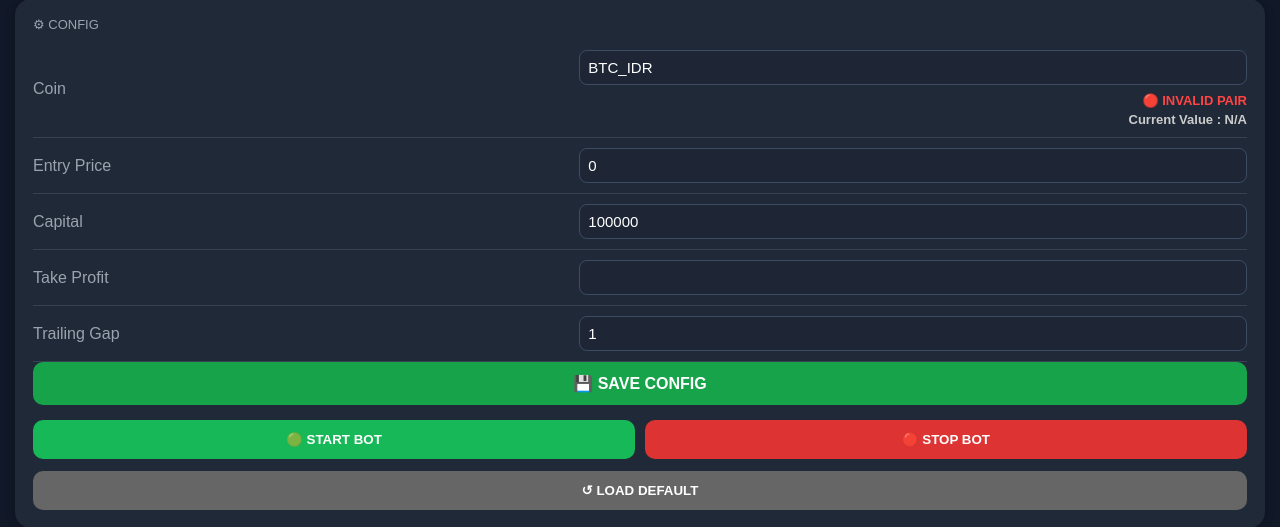
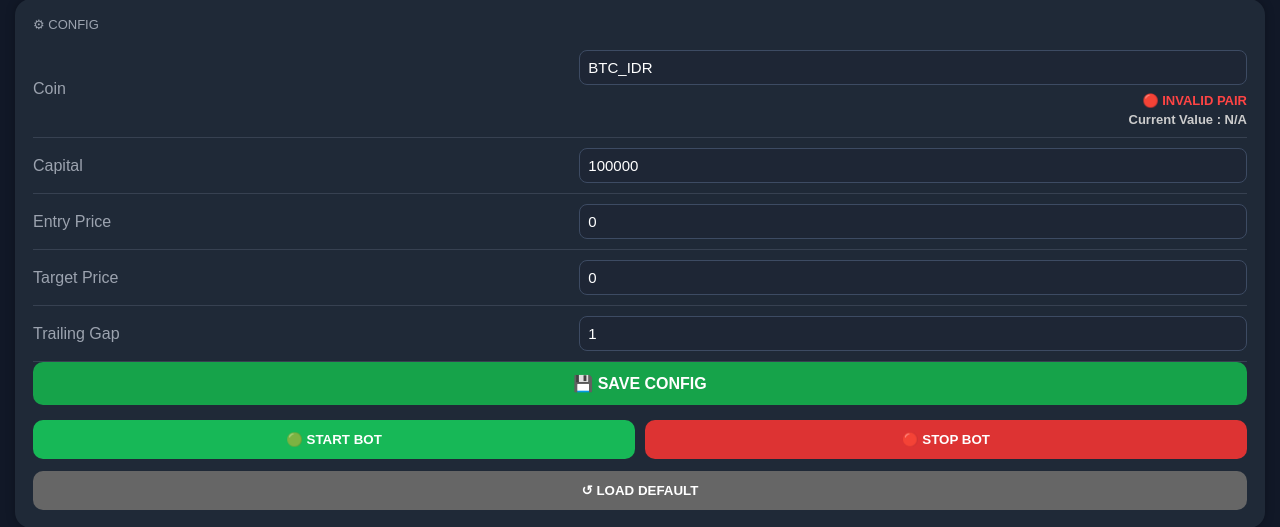
Before and after one commit to adhigame989/Indodax-Execution-Bot, a Flask app: page / in a window 1280 px wide. Shown: the part 1193-1720 px from the top of the page. Run offline with Flask 3, Linux system fonts and the light colour scheme; parts of the project's set-up code (start-up, migrations or seed data) failed here and were passed over.

Commit message:
Update config_card.html

```diff
--- a/templates/partials/config_card.html
+++ b/templates/partials/config_card.html
@@ -49,21 +49,6 @@
 
             <tr>
 
-                <td>Entry Price</td>
-
-                <td>
-
-                    <input
-                        type="number"
-                        name="entry_price"
-                        value="{{ config_data.entry_price_raw }}">
-
-                </td>
-
-            </tr>
-
-            <tr>
-
                 <td>Capital</td>
 
                 <td>
@@ -79,14 +64,31 @@
 
             <tr>
 
-                <td>Take Profit</td>
+                <td>Entry Price</td>
 
                 <td>
 
                     <input
+                        id="entry_price"
                         type="number"
-                        name="tp"
-                        value="{{ config_data.take_profit }}">
+                        name="entry_price"
+                        value="{{ config_data.entry_price_raw }}">
+
+                </td>
+
+            </tr>
+
+            <tr>
+
+                <td>Target Price</td>
+
+                <td>
+
+                    <input
+                        id="target_price"
+                        type="number"
+                        name="target_price"
+                        value="{{ config_data.target_price_raw }}">
 
                 </td>
 
@@ -170,6 +172,12 @@ const priceDiv = document.getElementById("coin_price");
 
 const saveBtn = document.getElementById("save_btn");
 
+const entryPrice = document.getElementById("entry_price");
+
+const targetPrice = document.getElementById("target_price");
+
+let selectedCoin = "";
+
 function rupiah(value){
 
     return "Rp " + Number(value).toLocaleString("id-ID");
@@ -211,10 +219,19 @@ async function validateCoin(){
             statusDiv.style.color="#33dd66";
 
             priceDiv.innerHTML=
-
                 "Current Value : "+rupiah(data.price);
 
             saveBtn.disabled=false;
+
+            if(selectedCoin!==coin){
+
+                entryPrice.value=data.price;
+
+                targetPrice.value=data.price;
+
+                selectedCoin=coin;
+
+            }
 
         }
 
```
